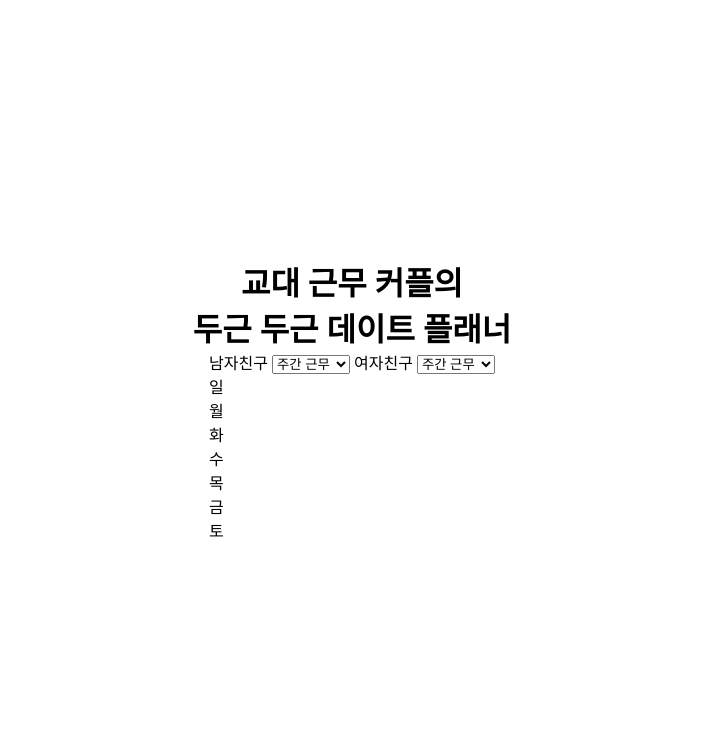
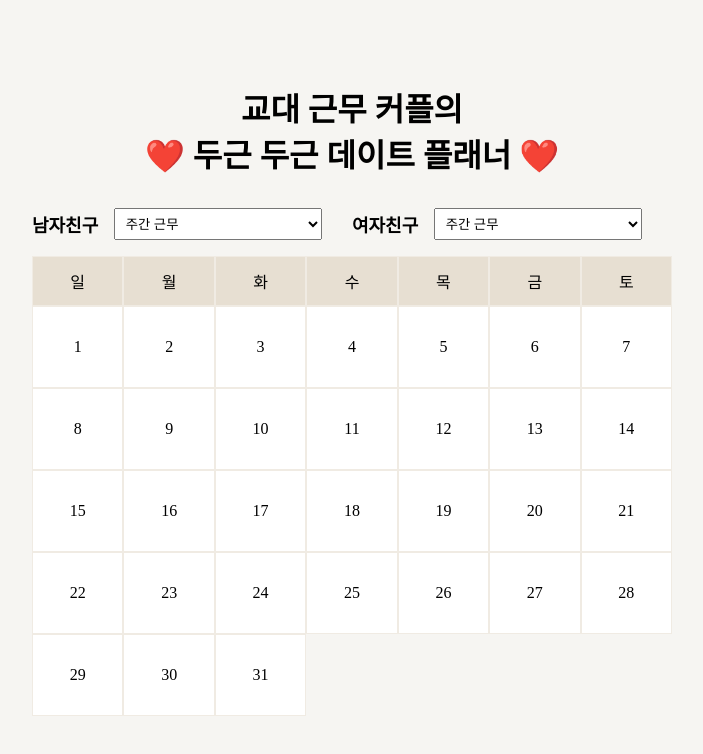
Before and after one commit to ieun32/Date-Planner-Project, a website built with webpack: page index.html in a window 1280 px wide. Shown: the whole page, without its empty margins (288-991 px from the left). Built offline with nearby package versions, Linux system fonts and the light colour scheme.

Commit message:
💄 기본 스타일링 완료
(style.css) 기본 스타일링 완료

```diff
--- a/index.html
+++ b/index.html
@@ -1,41 +1,83 @@
 <!DOCTYPE html>
 <html lang="en">
+
 <head>
   <meta charset="UTF-8">
   <meta name="viewport" content="width=device-width, initial-scale=1.0">
   <title>교대 근무 커플 데이터 플래너</title>
 </head>
+
 <body>
   <header class="header">
-    <h1 class="header__h1">교대 근무 커플의</h1>
-    <h1 class="header__h1">두근 두근 데이트 플래너</h1>
+    <h1 class="header__title">교대 근무 커플의</h1>
+    <h1 class="header__title">❤️ 두근 두근 데이트 플래너 ❤️</h1>
   </header>
   <main class="main">
     <section class="chooser">
+      <div class="chooser__group">
         <label class="chooser__label chooser__label--boyfriend">남자친구</label>
         <select class="chooser__select chooser__select--boyfriend">
           <option value="day shift">주간 근무</option>
           <option value="two shift">3조 2교대</option>
           <option value="three shift">5조 3교대</option>
         </select>
+      </div>
+      <div class="chooser__group">
         <label class="chooser__label chooser__label--girlfriend">여자친구</label>
         <select class="chooser__select chooser__select--girlfriend">
           <option value="day shift">주간 근무</option>
           <option value="two shift">3조 2교대</option>
           <option value="three shift">5조 3교대</option>
         </select>
+      </div>
     </section>
 
     <section class="calender">
-      <div>일</div>
-      <div>월</div>
-      <div>화</div>
-      <div>수</div>
-      <div>목</div>
-      <div>금</div>
-      <div>토</div>
+      <ul class="calender__head">
+        <li class="calender__item calender__item--head">일</li>
+        <li class="calender__item calender__item--head">월</li>
+        <li class="calender__item calender__item--head">화</li>
+        <li class="calender__item calender__item--head">수</li>
+        <li class="calender__item calender__item--head">목</li>
+        <li class="calender__item calender__item--head">금</li>
+        <li class="calender__item calender__item--head">토</li>
+      </ul>
+      <ul class="calender__body">
+        <li class="calender__item calender__item--body">1</li>
+        <li class="calender__item calender__item--body">2</li>
+        <li class="calender__item calender__item--body">3</li>
+        <li class="calender__item calender__item--body">4</li>
+        <li class="calender__item calender__item--body">5</li>
+        <li class="calender__item calender__item--body">6</li>
+        <li class="calender__item calender__item--body">7</li>
+        <li class="calender__item calender__item--body">8</li>
+        <li class="calender__item calender__item--body">9</li>
+        <li class="calender__item calender__item--body">10</li>
+        <li class="calender__item calender__item--body">11</li>
+        <li class="calender__item calender__item--body">12</li>
+        <li class="calender__item calender__item--body">13</li>
+        <li class="calender__item calender__item--body">14</li>
+        <li class="calender__item calender__item--body">15</li>
+        <li class="calender__item calender__item--body">16</li>
+        <li class="calender__item calender__item--body">17</li>
+        <li class="calender__item calender__item--body">18</li>
+        <li class="calender__item calender__item--body">19</li>
+        <li class="calender__item calender__item--body">20</li>
+        <li class="calender__item calender__item--body">21</li>
+        <li class="calender__item calender__item--body">22</li>
+        <li class="calender__item calender__item--body">23</li>
+        <li class="calender__item calender__item--body">24</li>
+        <li class="calender__item calender__item--body">25</li>
+        <li class="calender__item calender__item--body">26</li>
+        <li class="calender__item calender__item--body">27</li>
+        <li class="calender__item calender__item--body">28</li>
+        <li class="calender__item calender__item--body">29</li>
+        <li class="calender__item calender__item--body">30</li>
+        <li class="calender__item calender__item--body">31</li>
+      </ul>
     </section>
   </main>
-  <script src="./dist/main.js" ></script>
+  <script src="./dist/main.js"></script>
 </body>
+
 </html>
--- a/src/styles/style.css
+++ b/src/styles/style.css
@@ -1,8 +1,8 @@
 :root {
-  --main-color: #4D77FF;
-  --hover-color: #4D6DE3;
-  --font-inactive: lightgray;
-  --font-active: black;
+  --color-white: white;
+  --color-pampas: #F6F5F2;
+  --color-pearl: #F0EBE3;
+  --color-double-pearl: #E7DFD2;
 }
 
 * {
@@ -13,6 +13,8 @@
 html {
   height: 100%;
   width: 100%;
+  font-size: 16px;
+  background-color: var(--color-pampas);
 }
 
 body {
@@ -29,4 +31,76 @@ header {
   flex-direction: column;
   justify-content: center;
   align-items: center;
+  margin-bottom: 2rem;
 }
+
+ul {
+  list-style: none;
+}
+
+
+.chooser {
+  display: flex;
+  flex-direction: row;
+  justify-content: space-between;
+  align-items: center;
+  width: 40rem;
+  font-size: 1.125rem;
+  margin-bottom: 1rem;
+}
+
+.chooser__group {
+  display: flex;
+  flex-direction: row;
+  justify-content: flex-start;
+  align-items: center;
+  width: 20rem;
+  gap: 1rem;
+}
+
+.chooser__label {
+  font-weight: 800;
+}
+
+.chooser__select {
+  width: 13rem;
+  padding: 0.4rem;
+}
+
+
+.calender__head {
+  display: grid;
+  grid-template-columns: repeat(7, minmax(0, 1fr));
+  width: 40rem;
+}
+
+.calender__body {
+  display: grid;
+  grid-template-columns: repeat(7, minmax(0, 1fr));
+  width: 40rem;
+}
+
+.calender__item {
+  display: flex;
+  justify-content: center;
+  align-items: center;
+  border: 1px solid var(--color-pearl);
+}
+
+.calender__item--head {
+  height: 3rem;
+  background-color: var(--color-double-pearl);
+}
+
+.calender__item--body {
+  height: 5rem;
+  background-color: var(--color-white)
+}
+
+.calender__item--body:hover {
+  border: 1px solid var(--color-double-pearl)
+}
+
+.calender__item--body:active {
+  background-color: var(--color-double-pearl)
+}
```
Lines whose indentation alone changed are shown as unchanged.
